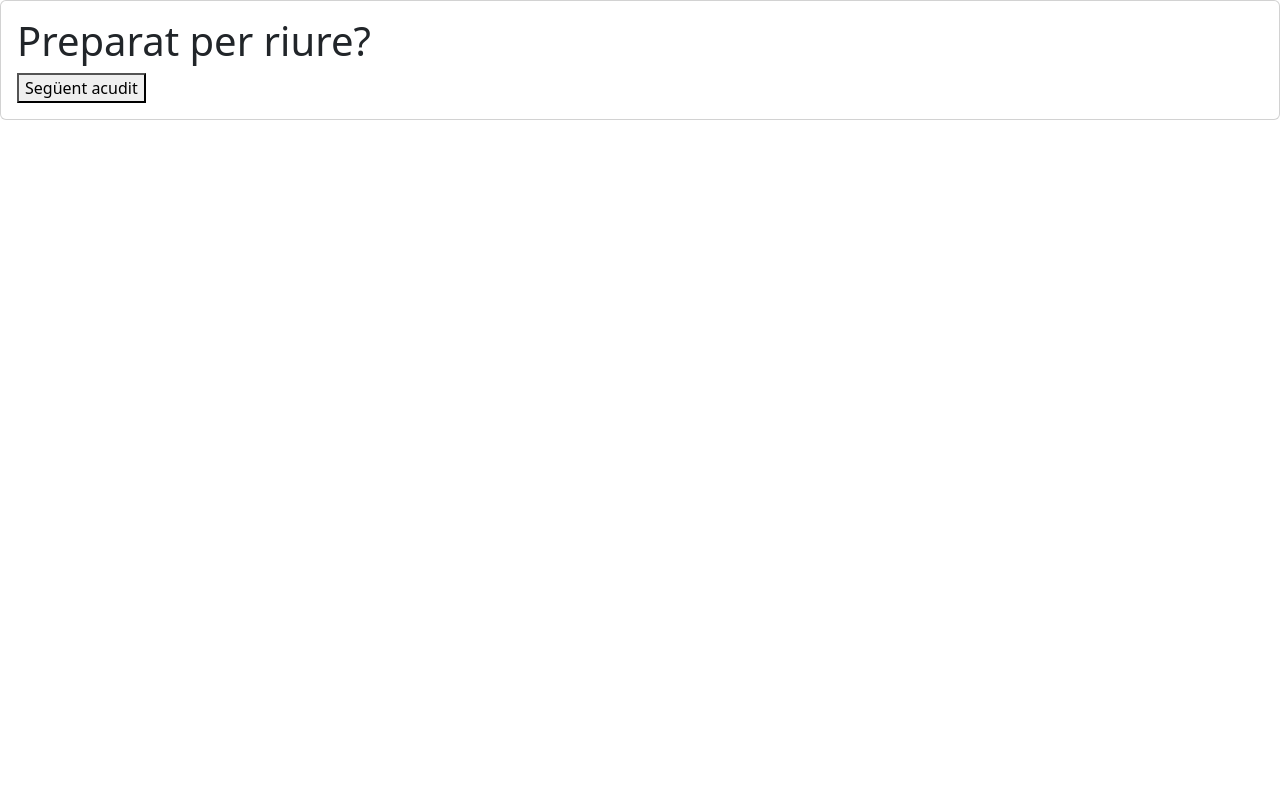
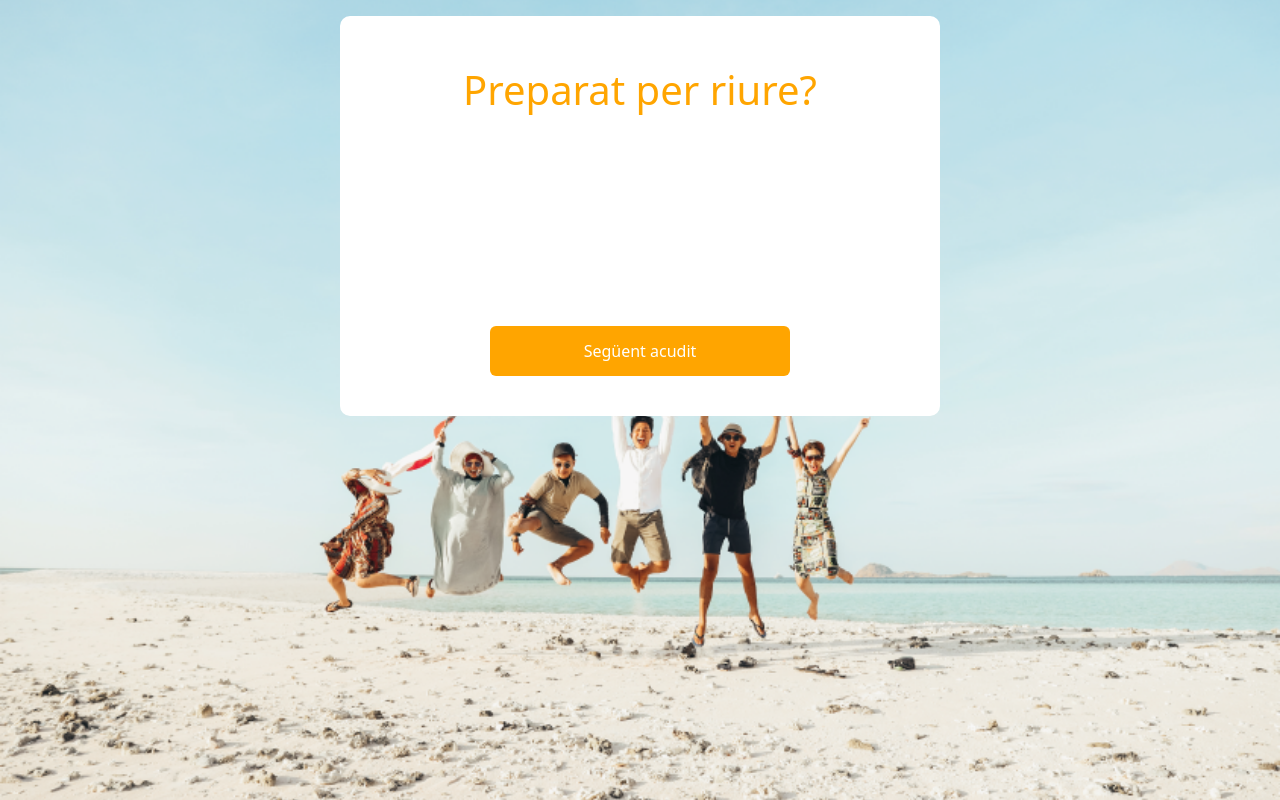
Before and after one commit to DreaRuiz/sprint5, a website: page index.html in a window 1280 px wide. Drawn offline with nearby package versions, Linux system fonts and the light colour scheme.

Commit message:
Exercise2

```diff
--- a/index.html
+++ b/index.html
@@ -7,25 +7,37 @@
   <meta name="viewport" content="width=device-width, initial-scale=1.0">
   <link href="https://cdn.jsdelivr.net/npm/bootstrap@5.2.2/dist/css/bootstrap.min.css" rel="stylesheet"
     integrity="sha384-Zenh87qX5JnK2Jl0vWa8Ck2rdkQ2Bzep5IDxbcnCeuOxjzrPF/et3URy9Bv1WTRi" crossorigin="anonymous">
+  <link rel="stylesheet" href="styles.css">
   <title>Document</title>
 </head>
 
 <body>
-  <div id="app"></div>
-  <script src="./build/main.js"></script>
-
-  <div class="card">
-    <div class="card-body">
-      <h1>Preparat per riure?</h1>
-      <button id="newJoke" type="button" onclick="showJoke()"> Següent acudit </button>
-
+  <div>
+    <img class="col-12 image-bg position-fixed" src="./images/happy.png" alt="">
+    <div class="row d-flex justify-content-center">
+      <div class="col-12 d-flex flex-column flex-md-row align-items-center justify-content-center">
+        <div class="card col-9 mt-3 col-md-4">
+          <li class="list-group-item d-flex flex-column align-items-center flex-fill text-center">
+            <h1 class="card-title mb-3">Preparat per riure?</h1>
+            <p id='currentJoke'></p>
+          </li>
+          <button type="button" class="btn" onclick="showJoke()">Següent acudit</button>
+          </li>
+        </div>
+      </div>
     </div>
   </div>
+
+
+  </main>
+
+
 
 
   <script src="https://cdn.jsdelivr.net/npm/bootstrap@5.2.2/dist/js/bootstrap.bundle.min.js"
     integrity="sha384-OERcA2EqjJCMA+/3y+gxIOqMEjwtxJY7qPCqsdltbNJuaOe923+mo//f6V8Qbsw3"
     crossorigin="anonymous"></script>
+  <script src="./build/main.js"></script>
 </body>
 
 </html>
--- a/main.ts
+++ b/main.ts
@@ -1,4 +1,4 @@
-//	EXERCISE 1
+//	LEVEL 1
 const apiUrl = 'https://icanhazdadjoke.com';
 const header: any = {
 	method: 'GET',
@@ -10,8 +10,8 @@ const header: any = {
 const showJoke = async () => {
 	const response = await fetch(apiUrl, header);
 	const data = await response.json();
-
 	const nextJoke = data.joke;
 	console.log(nextJoke);
+	document.getElementById('currentJoke')?.innerHTML = nextJoke
 	return nextJoke;
 };
--- /dev/null
+++ b/styles.scss
@@ -0,0 +1,41 @@
+body{
+    background-color: white;
+}
+h1{
+    color: orange;
+    margin-top: 50px;
+}
+p{
+    font-family:Arial, Helvetica, sans-serif;
+    font-size: 20px;
+    margin: 50px;
+
+}
+.card{
+    width: 600px;
+    height: 400px;
+    align-items: center;
+    border-radius: 10px;
+    border: none
+
+
+}
+.btn{
+    color: white;
+    background-color: orange;
+    width: 300px;
+    height: 50px;
+    margin-bottom: 40px;
+
+}
+.btn:hover{
+    color: white;
+    background-color: rgb(241, 186, 4);
+}
+.image-bg{
+    height: 100%;
+    width: 100%;
+    top: 0;
+    bottom: 0;
+    object-fit: cover;
+}
```
Also changed, not shown: build/main.js, images/happy.png (added), styles.css (added), 1 other file.
